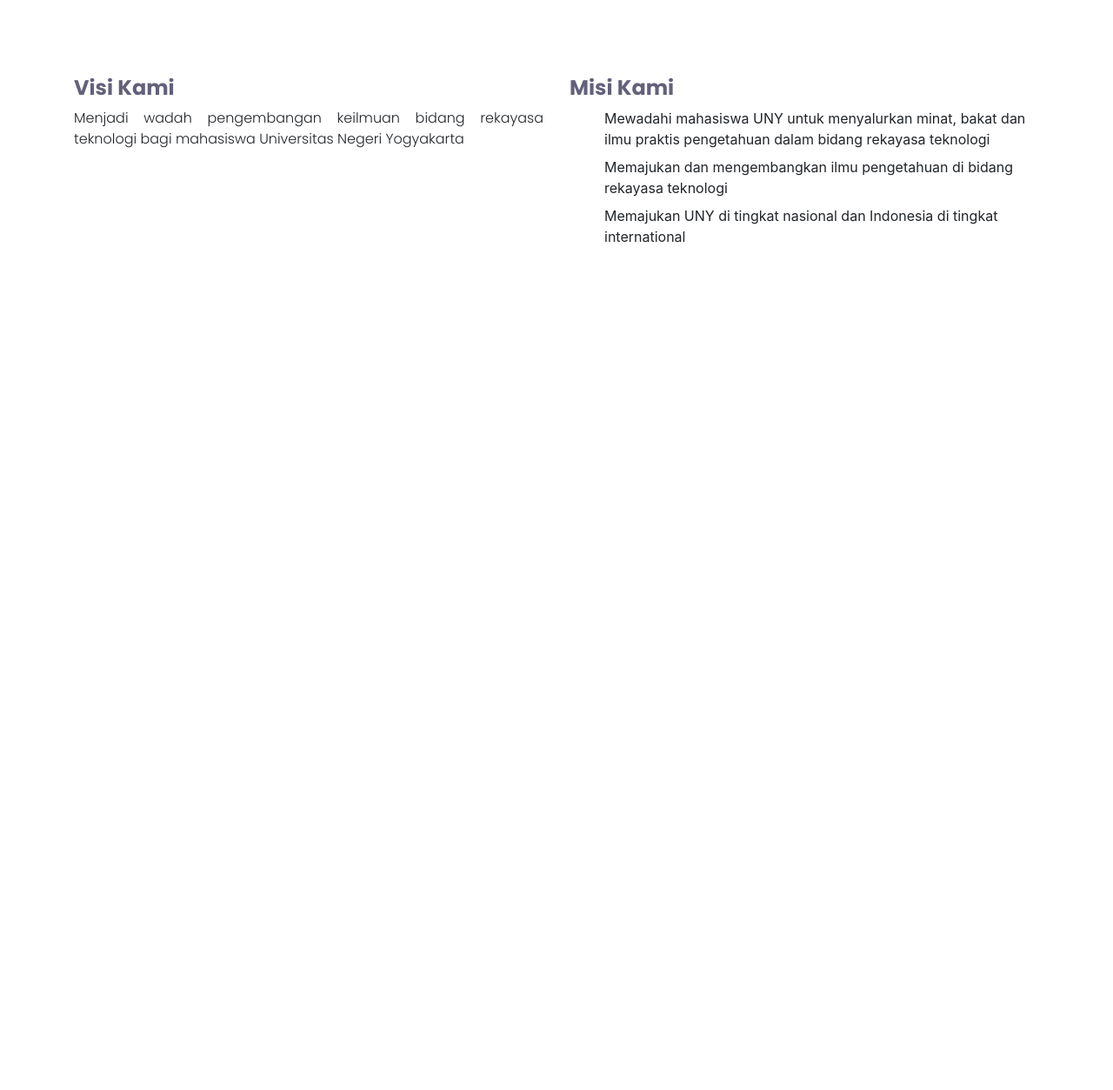
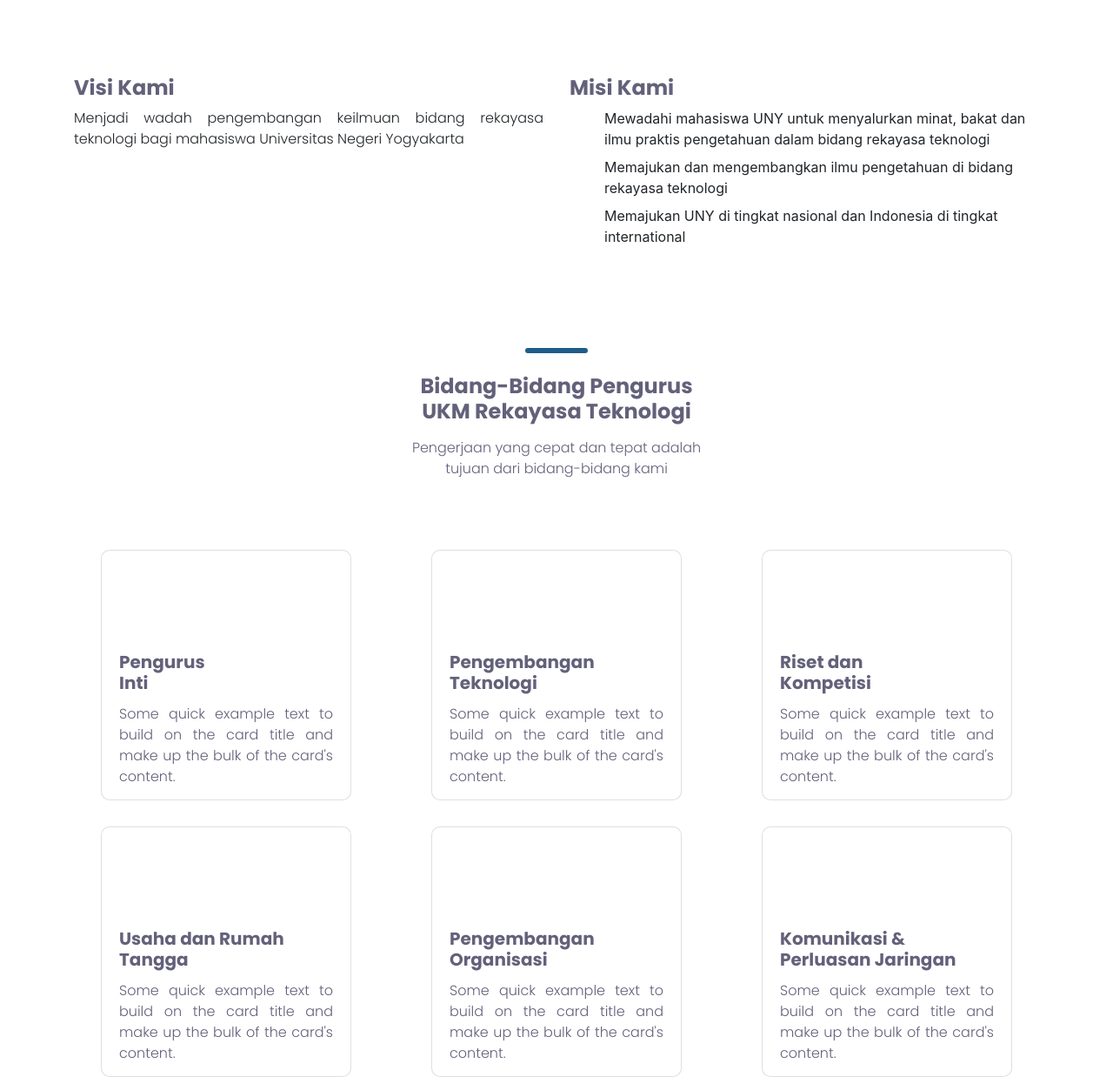
Before and after one commit to MenaraWas/restek, a plain HTML site: page profile.html in a window 1280 px wide. Shown: the part 957-2210 px from the top of the page at 87% size. Before the commit the page ends 1257 px from the top, so only its background shows below. Drawn offline with nearby package versions, Linux system fonts and the light colour scheme.

Commit message:
Add Section Bidang in Profile

```diff
--- a/profile.html
+++ b/profile.html
@@ -174,6 +174,84 @@
             </div>
         </div>
     </section>
+    <!--Section Visi Misi End-->
+
+    <!--Section Bidang Start-->
+    <section id="bidang">
+        <div class="container">
+            <hr>
+            <div class="row">
+                <div class="col">
+                    <h4 class="text-center mt-2 font-weight-bold">Bidang-Bidang Pengurus <br> UKM Rekayasa Teknologi
+                    </h4>
+                    <p class="text-center mt-3">Pengerjaan yang cepat dan tepat adalah<br>
+                        tujuan dari bidang-bidang kami</p>
+                </div>
+            </div>
+            <div class="row baris-bidang">
+                <div class="col-xl-4 col-md-6 col-bidang ">
+                    <div class="card card-bidang" style="width: 18rem; height:18rem;">
+                        <div class="card-body mt-5">
+                            <h5 class="card-title mt-5 font-weight-bold">Pengurus<br>Inti</h5>
+                            <p class="card-text text-justify">Some quick example text to build on the card title and
+                                make up the bulk
+                                of the card's content.</p>
+                        </div>
+                    </div>
+                </div>
+                <div class="col-xl-4 col-md-6 col-bidang ">
+                    <div class="card card-bidang" style="width: 18rem; height:18rem;">
+                        <div class="card-body mt-5">
+                            <h5 class="card-title mt-5 font-weight-bold">Pengembangan Teknologi</h5>
+                            <p class="card-text text-justify">Some quick example text to build on the card title and
+                                make up the bulk
+                                of the card's content.</p>
+                        </div>
+                    </div>
+                </div>
+                <div class="col-xl-4 col-md-6 col-bidang ">
+                    <div class="card card-bidang" style="width: 18rem; height:18rem;">
+                        <div class="card-body mt-5">
+                            <h5 class="card-title mt-5 font-weight-bold">Riset dan<br>Kompetisi</h5>
+                            <p class="card-text text-justify">Some quick example text to build on the card title and
+                                make up the bulk
+                                of the card's content.</p>
+                        </div>
+                    </div>
+                </div>
+                <div class="col-xl-4 col-md-6 col-bidang ">
+                    <div class="card card-bidang" style="width: 18rem; height:18rem;">
+                        <div class="card-body mt-5">
+                            <h5 class="card-title mt-5 font-weight-bold">Usaha dan Rumah Tangga</h5>
+                            <p class="card-text text-justify">Some quick example text to build on the card title and
+                                make up the bulk
+                                of the card's content.</p>
+                        </div>
+                    </div>
+                </div>
+                <div class="col-xl-4 col-md-6 col-bidang ">
+                    <div class="card card-bidang" style="width: 18rem; height:18rem;">
+                        <div class="card-body mt-5">
+                            <h5 class="card-title mt-5 font-weight-bold">Pengembangan Organisasi</h5>
+                            <p class="card-text text-justify">Some quick example text to build on the card title and
+                                make up the bulk
+                                of the card's content.</p>
+                        </div>
+                    </div>
+                </div>
+                <div class="col-xl-4 col-md-6 col-bidang ">
+                    <div class="card card-bidang" style="width: 18rem; height:18rem;">
+                        <div class="card-body mt-5">
+                            <h5 class="card-title mt-5 font-weight-bold">Komunikasi & Perluasan Jaringan</h5>
+                            <p class="card-text text-justify">Some quick example text to build on the card title and
+                                make up the bulk
+                                of the card's content.</p>
+                        </div>
+                    </div>
+                </div>
+            </div>
+        </div>
+    </section>
 
 
     <!-- Optional JavaScript -->
```
